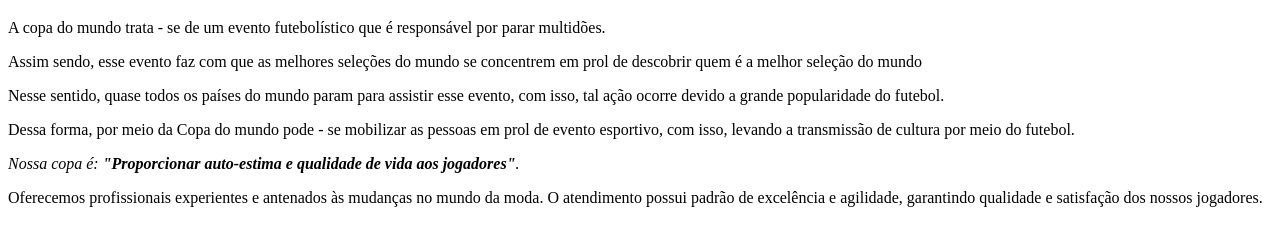
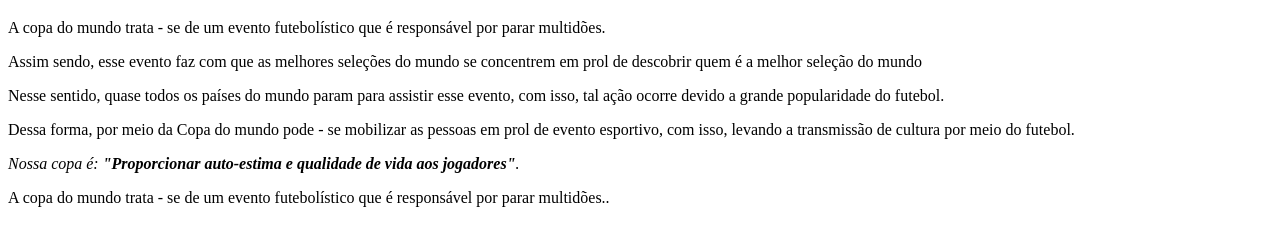
Before and after one commit to sacidepatinetygor/aula-20-09, a plain HTML site: page index.html in a window 1280 px wide. Shown: the part 61-306 px from the top of the page. Drawn offline with Linux system fonts and the light colour scheme.

Commit message:
Update index.html

```diff
--- a/index.html
+++ b/index.html
@@ -19,6 +19,6 @@
 
         <p id="copa" ><em>Nossa copa é: <strong>"Proporcionar auto-estima e qualidade de vida aos jogadores"</strong>.</em></p>
 
-        <p>Oferecemos profissionais experientes e antenados às mudanças no mundo da moda. O atendimento possui padrão de excelência e agilidade, garantindo qualidade e satisfação dos nossos jogadores.</p>
+        <p>A copa do mundo trata - se de um evento futebolístico que é responsável por parar multidões..</p>
     </body>
 </html>
```
